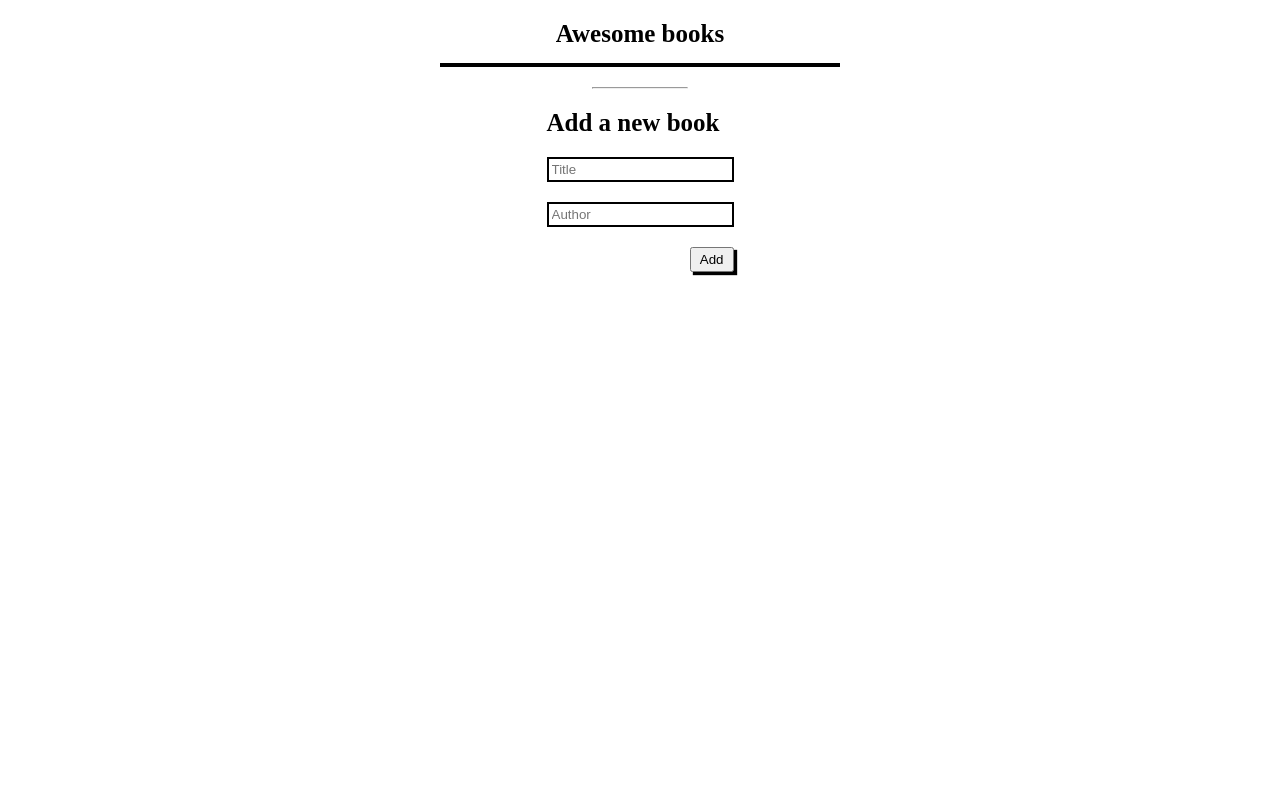
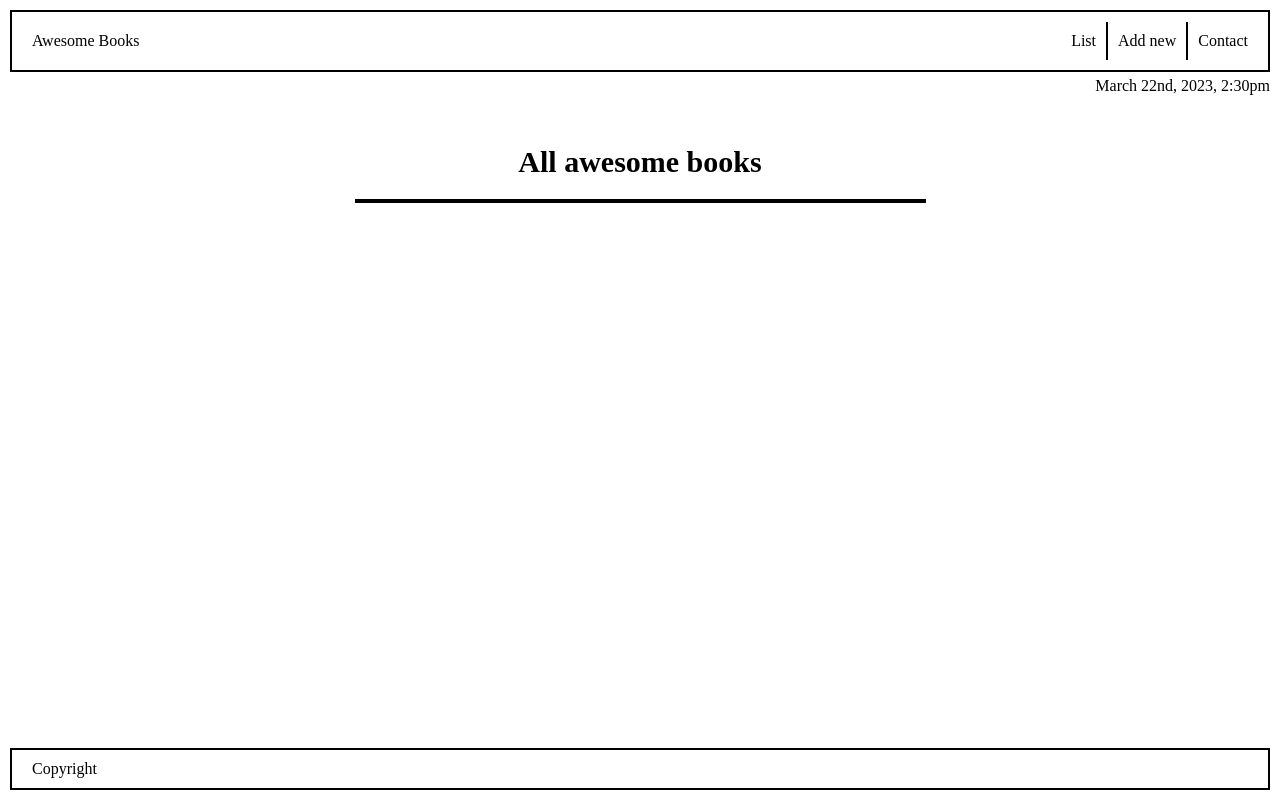
Before and after one commit to seyioyemade/awesome-books, a website: page index.html in a window 1280 px wide. Drawn offline with Linux system fonts and the light colour scheme.

Commit message:
Transform the awesome book app to SPA

```diff
--- a/index.html
+++ b/index.html
@@ -9,13 +9,25 @@
 </head>
 <body>
   <div class="container">
-    <h1>Awesome books</h1>
-    <section class="all-books">
+    <header>
+      <nav>
+        <a href="">Awesome Books</a>
+        <ul>
+            <li><a href="#" class="listMenu">List</a></li>
+            <li><a href="#" class="addNewMenu">Add new</a></li>
+            <li><a href="#" class="contactMenu">Contact</a></li>
+        </ul>
+      </nav>
+    </header>
 
+    <main>
+      <div class="date"><p>March 22nd, 2023, 2:30pm</p></div>
+
+      <section class="all-books show">
+        <h1>All awesome books</h1>
       </section>
 
-    <section>
-      <div class="divider"><hr></div>
+      <section class="add-new hide">
         <h1>Add a new book</h1>
         <form action="#" class="add-book">
           <input type="text" placeholder="Title" id="title">
@@ -23,6 +35,25 @@
           <button type="submit">Add</button>
         </form>
       </section>
+
+      <section class="contact-info hide">
+        <h1>Contact information</h1>
+          <div>
+            <p>Do you have any questions or you just want to say "Hello"? <br> You can reach out to us!</p>
+            <ul>
+              <li>Our email: mail@mail.com</li>
+              <li>Our phone number: 00000000000000</li>
+              <li>Our address: Street# 4, Dhoke Kala Khan Rawalpindi, Pakistan </li>
+            </ul>
+          </div>
+      </section>
+
+    </main>
+
+    <footer>
+      <p>Copyright</p>
+    </footer>
+
   </div>
   <script src="script-classes.js"></script>
 </body>
--- a/script-classes.js
+++ b/script-classes.js
@@ -1,28 +1,34 @@
 class Book {
   constructor() {
-    this.section = document.querySelector('.all-books');
     this.newTitle = document.querySelector('#title');
     this.newAuthor = document.querySelector('#author');
     this.form = document.querySelector('form');
     this.bookInformation = 'BookInformation';
+    this.bookList = document.createElement('ul');
+    this.listMenu = document.querySelector('.listMenu');
+    this.addNewMenu = document.querySelector('.addNewMenu');
+    this.contactMenu = document.querySelector('.contactMenu');
+    this.booksSection = document.querySelector('.all-books');
+    this.booksSection.appendChild(this.bookList);
+    this.addNewSection = document.querySelector('.add-new');
+    this.contactSection = document.querySelector('.contact-info');
     this.booksCollection = JSON.parse(localStorage.getItem(this.bookInformation)) || [];
   }
 
   displayBooks(id, title, author) {
-    const div = document.createElement('div');
-    div.className = 'book';
-    div.id = id;
-    const titleParagragh = document.createElement('p');
-    titleParagragh.textContent = `"${title}" by ${author}`;
+    const li = document.createElement('li');
+    li.className = 'book';
+    li.id = id;
+    // const titleParagragh = document.createElement('p');
+    li.textContent = `"${title}" by ${author}`;
     const button = document.createElement('button');
     button.textContent = 'Remove';
-
+    li.appendChild(button);
     button.addEventListener('click', () => {
-      this.removeBook(div.id);
+      this.removeBook(li.id);
     });
 
-    div.append(titleParagragh, button);
-    this.section.appendChild(div);
+    this.bookList.appendChild(li);
   }
 
   addBook() {
@@ -72,8 +78,42 @@ class Book {
   submit() {
     this.form.addEventListener('submit', () => this.addBook());
   }
+
+  showBooks() {
+    this.listMenu.addEventListener('click', () => {
+      this.booksSection.classList.add('show');
+      this.addNewSection.classList.remove('show');
+      this.contactSection.classList.remove('show');
+    });
+  }
+
+  showAddNew() {
+    this.addNewMenu.addEventListener('click', () => {
+      if (this.booksSection.classList.contains('show')) {
+        this.booksSection.classList.remove('show');
+        this.booksSection.classList.add('hide');
+      }
+      this.addNewSection.classList.add('show');
+      this.contactSection.classList.remove('show');
+    });
+  }
+
+  showContact() {
+    this.contactMenu.addEventListener('click', () => {
+      if (this.booksSection.classList.contains('show')) {
+        this.booksSection.classList.remove('show');
+        this.booksSection.classList.add('hide');
+      }
+
+      this.addNewSection.classList.remove('show');
+      this.contactSection.classList.add('show');
+    });
+  }
 }
 
 const book = new Book();
 book.submit();
 book.getStorageItem();
+book.showBooks();
+book.showAddNew();
+book.showContact();
--- a/styles.css
+++ b/styles.css
@@ -12,15 +12,59 @@ body {
 }
 
 .container {
+  min-height: 100vh;
   display: flex;
   flex-direction: column;
+  padding: 0 10px;
+}
+
+header {
+  margin-top: 1rem;
+}
+
+header,
+footer {
+  border: 2px solid black;
+  padding: 1rem 1rem 1rem 2rem;
+}
+
+header nav {
+  display: flex;
+  justify-content: space-between;
   align-items: center;
-  padding: 2rem;
+}
+
+a {
+  text-decoration: none;
+  color: #000;
+}
+
+nav ul a:hover {
+  color: blue;
+}
+
+.date {
+  text-align: right;
+  margin: 0.5rem 0 5rem 0;
+}
+
+nav ul {
+  display: flex;
+}
+
+nav li {
+  list-style: none;
+  padding: 1rem;
+}
+
+nav li:nth-child(2) {
+  border-left: 2px solid #000;
+  border-right: 2px solid #000;
 }
 
 .button,
 input,
-.all-books {
+.all-books ul {
   border: 2px solid black;
 }
 
@@ -30,15 +74,14 @@ button {
 }
 
 .add-book button {
-  margin-top: 2rem;
-  padding: 0.3rem 0.8rem;
+  padding: 0.5rem 0.8rem;
   align-self: flex-end;
 }
 
 input {
   display: block;
-  margin-top: 2rem;
-  padding: 0.3rem;
+  padding: 0.7rem;
+  margin-bottom: 2rem;
 }
 
 hr {
@@ -46,23 +89,24 @@ hr {
   width: 50%;
 }
 
-.all-books {
-  width: 32%;
-  margin-top: 1.5rem;
-}
-
 .book {
   display: flex;
   justify-content: space-between;
-  padding: 0.5rem;
+  padding: 0.5rem 1rem 0.5rem 0.5rem;
 }
 
-.all-books > :nth-child(odd) {
+.all-books ul {
+  display: block;
+  width: 45%;
+  margin: 2rem auto;
+}
+
+.all-books li:nth-child(odd) {
   background: lightgrey;
 }
 
 h1 {
-  font-size: 2.5rem;
+  font-size: 3rem;
 }
 
 .divider {
@@ -74,3 +118,35 @@ form {
   display: flex;
   flex-direction: column;
 }
+
+section {
+  display: flex;
+  flex-direction: column;
+  align-items: center;
+}
+
+footer {
+  margin-top: auto;
+  margin-bottom: 10px;
+}
+
+.hide {
+  display: none;
+}
+
+.show {
+  display: flex;
+}
+
+.add-new > h1,
+.contact-info > h1 {
+  margin-bottom: 4rem;
+}
+
+.contact-info p {
+  margin-bottom: 2rem;
+}
+
+.contact-info ul {
+  margin: 0 0 2rem 3rem;
+}
```
Lines whose indentation alone changed are shown as unchanged.
